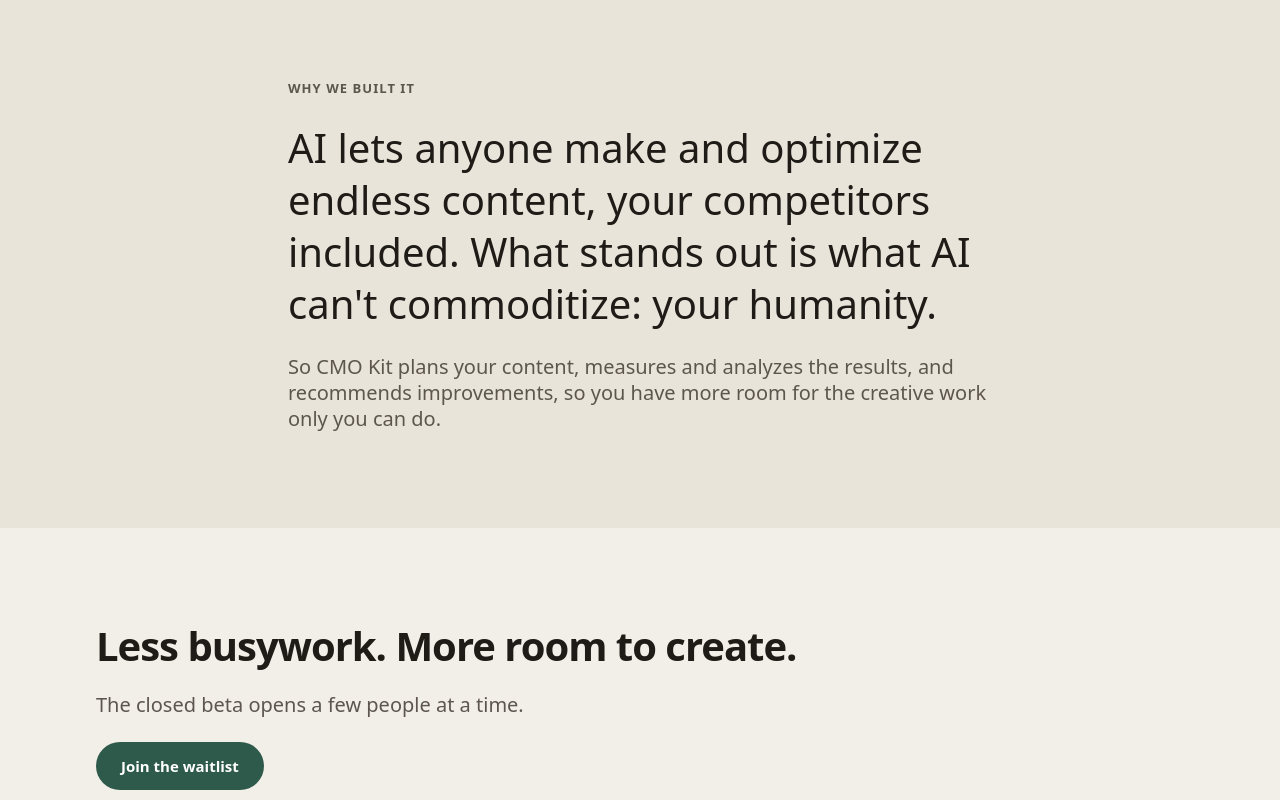
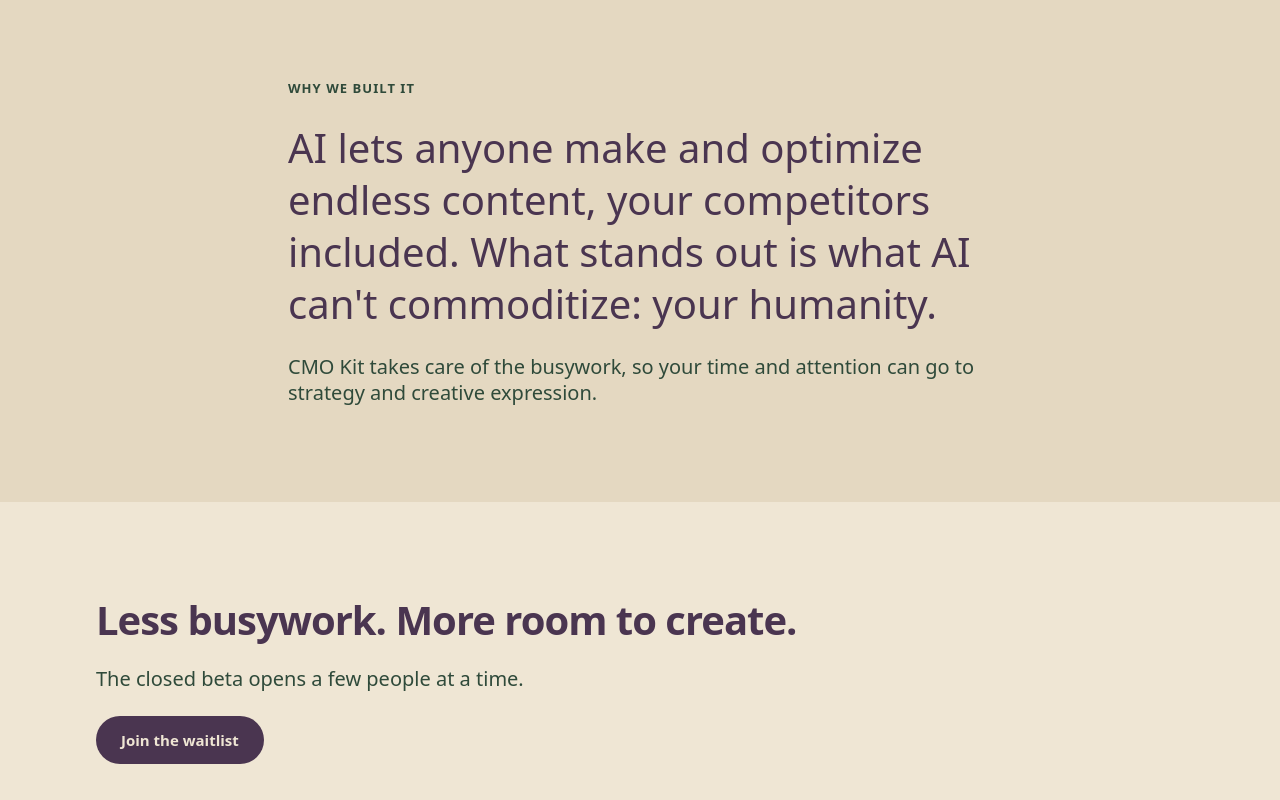
Before and after one commit to cmokit/cmokit-site, an Astro site: page / in a window 1280 px wide. Shown: the part 2160-2960 px from the top of the page. Built offline with nearby package versions, Linux system fonts and the light colour scheme; Astro itself is replaced by a stand-in of ours; no server answers.

Commit message:
Style cmokit.ai from CMO Kit's design system in Claude Design (#7)
Swap the linen and spruce palette for the plant and earth pigments
(elderberry, lupine, cedar, sage, buckskin), with light and dark themes,
headline, link, tag and strong-border tokens. Recolor the mark, favicon
and theme colors to elderberry. The why section now says CMO Kit takes
care of the busywork, from the brand context.

Co-authored-by: Claude <noreply@anthropic.com>

```diff
--- a/src/layouts/Page.astro
+++ b/src/layouts/Page.astro
@@ -27,8 +27,8 @@ const {
     <meta property="og:title" content={title} />
     <meta property="og:description" content={description} />
     <meta property="og:type" content="website" />
-    <meta name="theme-color" content="#f2efe8" media="(prefers-color-scheme: light)" />
-    <meta name="theme-color" content="#141613" media="(prefers-color-scheme: dark)" />
+    <meta name="theme-color" content="#efe6d4" media="(prefers-color-scheme: light)" />
+    <meta name="theme-color" content="#1b161e" media="(prefers-color-scheme: dark)" />
     <link rel="icon" href="/favicon.svg" type="image/svg+xml" />
   </head>
   <body>
--- a/src/pages/index.astro
+++ b/src/pages/index.astro
@@ -125,7 +125,7 @@ import Page from '../layouts/Page.astro';
     <div class="container why">
       <p class="eyebrow" id="why">Why we built it</p>
       <blockquote>AI lets anyone make and optimize endless content, your competitors included. What stands out is what AI can't commoditize: your humanity.</blockquote>
-      <p class="lead">So CMO Kit plans your content, measures and analyzes the results, and recommends improvements, so you have more room for the creative work only you can do.</p>
+      <p class="lead">CMO Kit takes care of the busywork, so your time and attention can go to strategy and creative expression.</p>
     </div>
   </section>
 
--- a/src/styles/site.css
+++ b/src/styles/site.css
@@ -20,15 +20,16 @@ h1, h2, h3 {
   line-height: var(--leading-tight);
   letter-spacing: -0.025em;
   margin: 0;
+  color: var(--color-heading);
   text-wrap: balance;
 }
 h1 { font-size: var(--text-3xl); }
 h2 { font-size: var(--text-2xl); }
-h3 { font-size: var(--text-lg); font-family: var(--font-body); font-weight: var(--weight-semibold); letter-spacing: 0; line-height: var(--leading-snug); }
+h3 { font-size: var(--text-lg); color: var(--color-ink); font-family: var(--font-body); font-weight: var(--weight-semibold); letter-spacing: 0; line-height: var(--leading-snug); }
 p { margin: 0; text-wrap: pretty; }
 
-a { color: var(--color-accent); text-underline-offset: 0.18em; text-decoration-thickness: 1px; }
-a:hover { color: var(--color-accent-strong); }
+a { color: var(--color-link); text-underline-offset: 0.18em; text-decoration-thickness: 1px; }
+a:hover { color: var(--color-link-hover); }
 :focus-visible { outline: 2px solid var(--color-focus); outline-offset: 3px; border-radius: var(--radius-sm); }
 
 .skip { position: absolute; left: -999px; top: var(--space-2); }
@@ -76,7 +77,7 @@ a:hover { color: var(--color-accent-strong); }
 }
 .button--primary { background: var(--color-accent); color: var(--color-on-accent); }
 .button--primary:hover { background: var(--color-accent-strong); color: var(--color-on-accent); }
-.button--quiet { background: transparent; color: var(--color-ink); border-color: var(--color-line); }
+.button--quiet { background: transparent; color: var(--color-ink); border-color: var(--color-line-strong); }
 .button--quiet:hover { border-color: var(--color-ink-muted); color: var(--color-ink); }
 .button--small { min-height: 2.5rem; padding: 0 var(--space-4); }
 
@@ -84,7 +85,7 @@ a:hover { color: var(--color-accent-strong); }
 .field {
   width: 100%; min-height: 3rem; padding: 0 var(--space-4);
   background: var(--color-surface); color: var(--color-ink);
-  border: 1px solid var(--color-line); border-radius: var(--radius-pill);
+  border: 1px solid var(--color-line-strong); border-radius: var(--radius-pill);
   font: inherit; font-size: var(--text-base);
 }
 .field::placeholder { color: var(--color-ink-muted); opacity: 1; }
@@ -102,7 +103,7 @@ a:hover { color: var(--color-accent-strong); }
 }
 .referral__place {
   font-family: var(--font-display); font-size: var(--text-lg); font-weight: var(--weight-semibold);
-  color: var(--color-ink);
+  line-height: var(--leading-snug); color: var(--color-heading);
 }
 .referral__copy {
   display: flex; align-items: center; gap: var(--space-2);
@@ -115,7 +116,7 @@ a:hover { color: var(--color-accent-strong); }
 }
 .referral__copy .button { flex: 0 0 auto; }
 .referral__code {
-  flex: 1 1 auto; font-family: ui-monospace, SFMono-Regular, Menlo, monospace;
+  flex: 1 1 auto; font-family: var(--font-mono);
   font-size: var(--text-base); letter-spacing: 0.04em;
 }
 .waitlist__note { font-size: var(--text-sm); color: var(--color-ink-muted); }
@@ -145,15 +146,15 @@ a:hover { color: var(--color-accent-strong); }
 .note__head { display: flex; justify-content: space-between; align-items: baseline; gap: var(--space-3); }
 .note__title { font-family: var(--font-display); font-size: var(--text-lg); font-weight: var(--weight-medium); color: var(--color-ink); }
 .note__tag {
-  font-size: var(--text-xs); color: var(--color-ink-muted);
-  border: 1px solid var(--color-line); border-radius: var(--radius-pill); padding: 0 var(--space-2);
+  font-size: var(--text-xs); color: var(--color-tag-ink); background: var(--color-tag-bg);
+  border-radius: var(--radius-pill); padding: 0 var(--space-2);
 }
 .note__stat { display: flex; align-items: baseline; gap: var(--space-3); }
-.note__figure { font-family: var(--font-display); font-size: var(--text-2xl); color: var(--color-ink); line-height: 1; }
+.note__figure { font-family: var(--font-display); font-size: var(--text-2xl); color: var(--color-heading); line-height: 1; }
 .note__body { color: var(--color-ink); font-size: var(--text-sm); }
 .note__list { margin: 0; padding: 0; list-style: none; display: grid; gap: var(--space-2); font-size: var(--text-sm); color: var(--color-ink); }
 .note__list li { display: flex; gap: var(--space-2); }
-.note__list li::before { content: ''; flex: 0 0 auto; width: 0.4rem; height: 0.4rem; margin-top: 0.55em; border-radius: 50%; background: var(--color-accent); }
+.note__list li::before { content: ''; flex: 0 0 auto; width: 0.4rem; height: 0.4rem; margin-top: 0.55em; border-radius: 50%; background: var(--color-highlight); }
 .note__foot { display: flex; align-items: center; justify-content: space-between; gap: var(--space-3); padding-top: var(--space-3); border-top: 1px solid var(--color-line); font-size: var(--text-xs); color: var(--color-ink-muted); }
 .note__pill { background: var(--color-accent); color: var(--color-on-accent); border-radius: var(--radius-pill); padding: var(--space-1) var(--space-3); font-weight: var(--weight-semibold); }
 
@@ -162,12 +163,12 @@ a:hover { color: var(--color-accent-strong); }
 .steps .card { counter-increment: step; }
 .steps .card::before {
   content: counter(step);
-  font-family: var(--font-display); font-size: var(--text-xl); color: var(--color-accent); line-height: 1;
+  font-family: var(--font-display); font-size: var(--text-xl); color: var(--color-highlight); line-height: 1;
 }
 
 /* Why */
 .why { max-width: 48rem; display: grid; gap: var(--space-5); }
-.why blockquote { margin: 0; font-family: var(--font-display); font-size: var(--text-2xl); line-height: var(--leading-snug); font-weight: var(--weight-regular); text-wrap: balance; }
+.why blockquote { margin: 0; font-family: var(--font-display); font-size: var(--text-2xl); line-height: var(--leading-snug); font-weight: var(--weight-regular); color: var(--color-heading); text-wrap: balance; }
 
 /* Closing call */
 .closing { display: grid; gap: var(--space-5); justify-items: start; }
--- a/src/styles/tokens.css
+++ b/src/styles/tokens.css
@@ -1,24 +1,40 @@
 /*
- * CMO Kit design tokens. Reserved in structure, warm in feel: earthy neutrals, one confident
- * accent (spruce), a sturdy grotesk for headings and a softer sans for everything else. DESIGN.md says
- * how to use them. Every color pair here meets WCAG AA for its use.
+ * CMO Kit design tokens, from CMO Kit's design system in Claude Design, which is the source of
+ * truth. Reserved in structure, warm in feel: plant and earth pigments (elderberry, lupine, cedar,
+ * sage, buckskin), a sturdy grotesk for headings and a softer sans for everything else. DESIGN.md
+ * says how to use them. Every text pair here meets WCAG AA for its use.
  */
 :root {
+  /* Pigments: plant and earth colors. They only feed the semantic tokens below. */
+  --elderberry: #4a3550;        /* the primary */
+  --lupine: #8e7ba6;            /* the accent; too light for text on buckskin */
+  --cedar: #2f4a3a;             /* the deep green */
+  --sage: #8a9a74;              /* the soft green; quiet fills only, never text */
+  --buckskin: #efe6d4;          /* the cream base */
+
   /* Color, light */
-  --color-bg: #f2efe8;          /* linen: the page */
-  --color-surface: #fffcf6;     /* paper: cards and fields */
-  --color-surface-sunk: #e9e4da;/* a quieter band behind a section */
-  --color-ink: #1f1c18;         /* text, 14.8:1 on bg */
-  --color-ink-muted: #5c564e;   /* secondary text, 6.3:1 on bg, 5.7:1 on sunk */
-  --color-line: #ddd5c8;        /* hairlines and borders */
-  --color-accent: #2d5a4a;      /* spruce: the one accent, 6.8:1 on bg */
-  --color-accent-strong: #234839;
-  --color-on-accent: #ffffff;   /* text on spruce, 7.9:1 */
-  --color-focus: #2d5a4a;
+  --color-bg: var(--buckskin);  /* the page */
+  --color-surface: #f8f3e9;     /* cards and fields */
+  --color-surface-sunk: #e4d8c1;/* a quieter band behind a section, the copy block */
+  --color-ink: #2b2130;         /* body text, 12.4:1 on bg */
+  --color-heading: var(--elderberry); /* headlines, 8.8:1 on bg */
+  --color-ink-muted: var(--cedar);    /* sublines and notes, 7.8:1 on bg */
+  --color-line: #d9cdb6;        /* hairlines, decorative only */
+  --color-line-strong: #857766; /* borders of fields and quiet buttons, 3.1:1 or better */
+  --color-accent: var(--elderberry);  /* the main action and the mark */
+  --color-accent-strong: #3a2840;     /* hover of the main action */
+  --color-on-accent: var(--buckskin); /* text on the accent, 8.8:1 */
+  --color-link: #655282;        /* a deeper lupine, 5.5:1 on bg, 4.8:1 on sunk */
+  --color-link-hover: var(--elderberry);
+  --color-highlight: var(--lupine);   /* bullets and small marks on bg or surface */
+  --color-tag-bg: #d3dbc6;      /* a sage tint */
+  --color-tag-ink: var(--cedar);/* 6.8:1 on tag-bg */
+  --color-focus: var(--color-accent);
 
   /* Type */
   --font-display: 'Schibsted Grotesk Variable', system-ui, -apple-system, 'Segoe UI', sans-serif;
   --font-body: 'Instrument Sans Variable', system-ui, -apple-system, 'Segoe UI', sans-serif;
+  --font-mono: ui-monospace, SFMono-Regular, Menlo, monospace;
   --text-xs: 0.8125rem;   /* 13 */
   --text-sm: 0.9375rem;   /* 15 */
   --text-base: 1.0625rem; /* 17 */
@@ -60,31 +76,45 @@
 /* Color, dark. Follows the visitor's setting; data-theme forces either. */
 @media (prefers-color-scheme: dark) {
   :root:not([data-theme='light']) {
-    --color-bg: #141613;
-    --color-surface: #1d201c;
-    --color-surface-sunk: #191b18;
-    --color-ink: #ece8df;
-    --color-ink-muted: #a39c90;
-    --color-line: #33362f;
-    --color-accent: #86c2a9;
-    --color-accent-strong: #a3d3bf;
-    --color-on-accent: #141613;
-    --color-focus: #86c2a9;
+    --color-bg: #1b161e;
+    --color-surface: #241e28;
+    --color-surface-sunk: #201a23;
+    --color-ink: var(--buckskin);
+    --color-heading: #c9bcdd;
+    --color-ink-muted: #aebe98;
+    --color-line: #3a3140;
+    --color-line-strong: #7d6e86;
+    --color-accent: #b3a3cb;
+    --color-accent-strong: #c9bcdd;
+    --color-on-accent: #1b161e;
+    --color-link: #b3a3cb;
+    --color-link-hover: #c9bcdd;
+    --color-highlight: var(--lupine);
+    --color-tag-bg: #2a3a2f;
+    --color-tag-ink: #c3cfb2;
+    --color-focus: var(--color-accent);
     --shadow-card: 0 1px 2px rgb(0 0 0 / 0.3), 0 8px 24px rgb(0 0 0 / 0.25);
     color-scheme: dark;
   }
 }
 :root[data-theme='dark'] {
-  --color-bg: #141613;
-  --color-surface: #1d201c;
-  --color-surface-sunk: #191b18;
-  --color-ink: #ece8df;
-  --color-ink-muted: #a39c90;
-  --color-line: #33362f;
-  --color-accent: #86c2a9;
-  --color-accent-strong: #a3d3bf;
-  --color-on-accent: #141613;
-  --color-focus: #86c2a9;
+  --color-bg: #1b161e;
+  --color-surface: #241e28;
+  --color-surface-sunk: #201a23;
+  --color-ink: var(--buckskin);
+  --color-heading: #c9bcdd;
+  --color-ink-muted: #aebe98;
+  --color-line: #3a3140;
+  --color-line-strong: #7d6e86;
+  --color-accent: #b3a3cb;
+  --color-accent-strong: #c9bcdd;
+  --color-on-accent: #1b161e;
+  --color-link: #b3a3cb;
+  --color-link-hover: #c9bcdd;
+  --color-highlight: var(--lupine);
+  --color-tag-bg: #2a3a2f;
+  --color-tag-ink: #c3cfb2;
+  --color-focus: var(--color-accent);
   --shadow-card: 0 1px 2px rgb(0 0 0 / 0.3), 0 8px 24px rgb(0 0 0 / 0.25);
   color-scheme: dark;
 }
```
Also changed, not shown: DESIGN.md (+29 -18 lines), public/favicon.svg.
